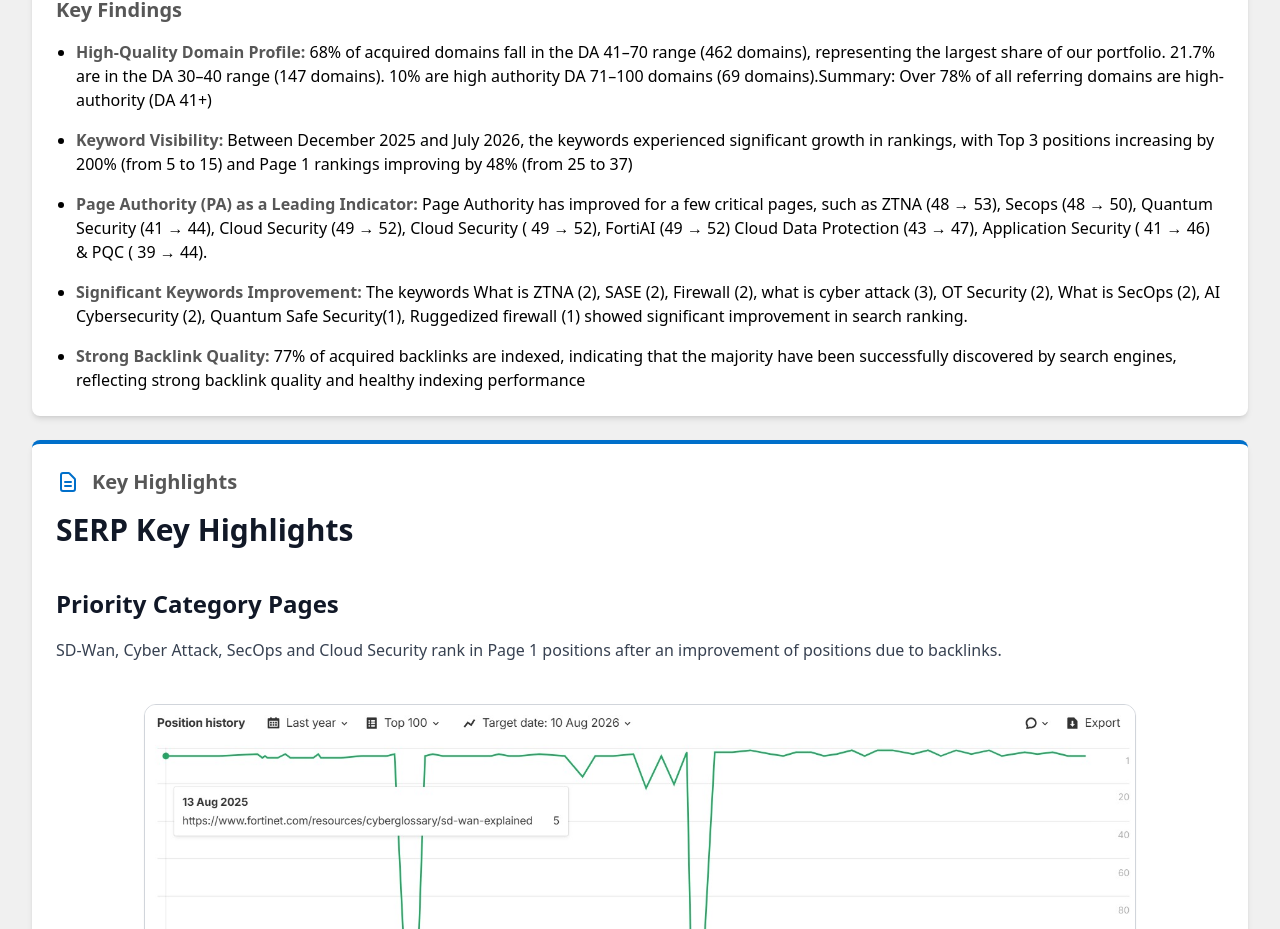
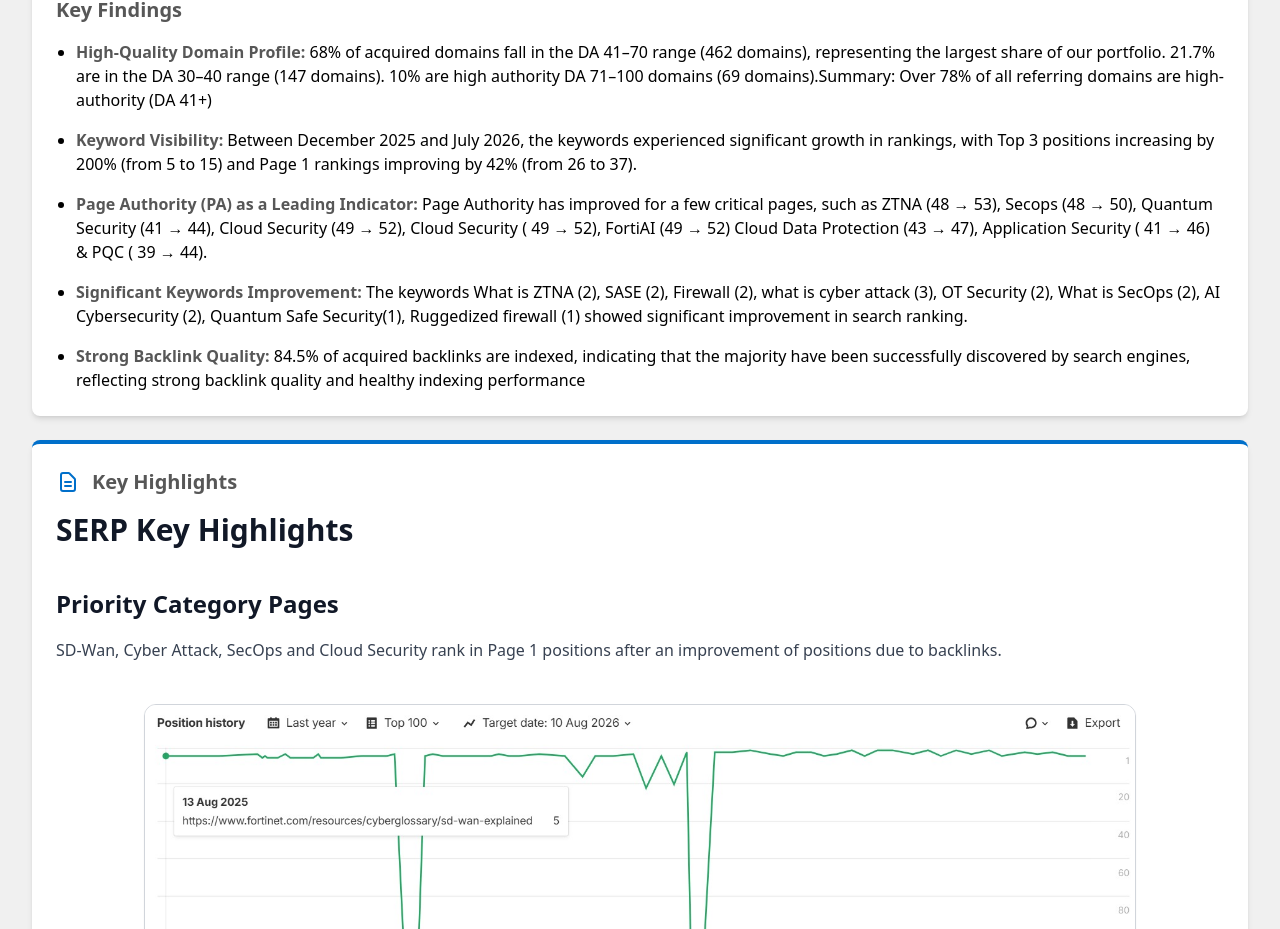
Before and after one commit to sandhika-leadwalnut/fortinet_august2026, a React (Vite) app: page / in a window 1280 px wide. Shown: the part 3758-4687 px from the top of the page. Built offline with nearby package versions, Linux system fonts and the light colour scheme.

Commit message:
update key findings

```diff
--- a/data/mockData.ts
+++ b/data/mockData.ts
@@ -511,7 +511,7 @@
   {
     title: "Keyword Visibility",
     description:
-"Between December 2025 and July 2026, the keywords experienced significant growth in rankings, with Top 3 positions increasing by 200% (from 5 to 15) and Page 1 rankings improving by 48% (from 25 to 37)"
+"Between December 2025 and July 2026, the keywords experienced significant growth in rankings, with Top 3 positions increasing by 200% (from 5 to 15) and Page 1 rankings improving by 42% (from 26 to 37)."
   },
   {
     title: "Page Authority (PA) as a Leading Indicator",
@@ -526,5 +526,5 @@
 {
   title: "Strong Backlink Quality",
   description:
-    '77% of acquired backlinks are indexed, indicating that the majority have been successfully discovered by search engines, reflecting strong backlink quality and healthy indexing performance',
+    '84.5%  of acquired backlinks are indexed, indicating that the majority have been successfully discovered by search engines, reflecting strong backlink quality and healthy indexing performance',
 },];
```
